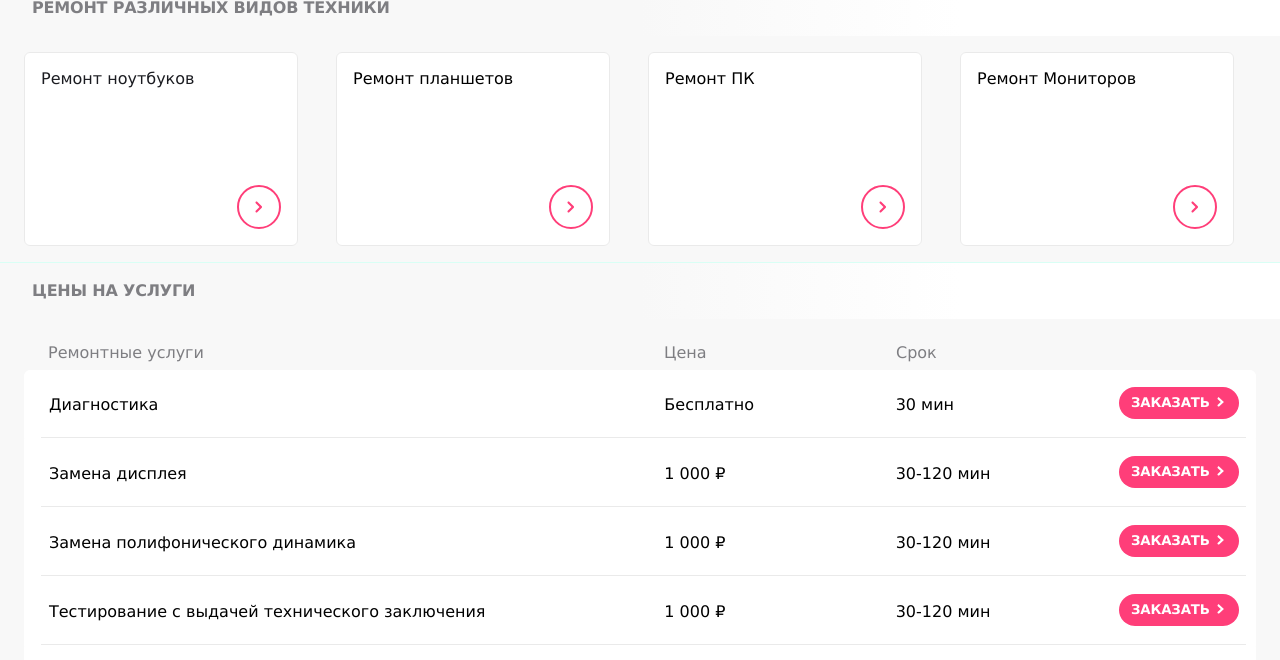
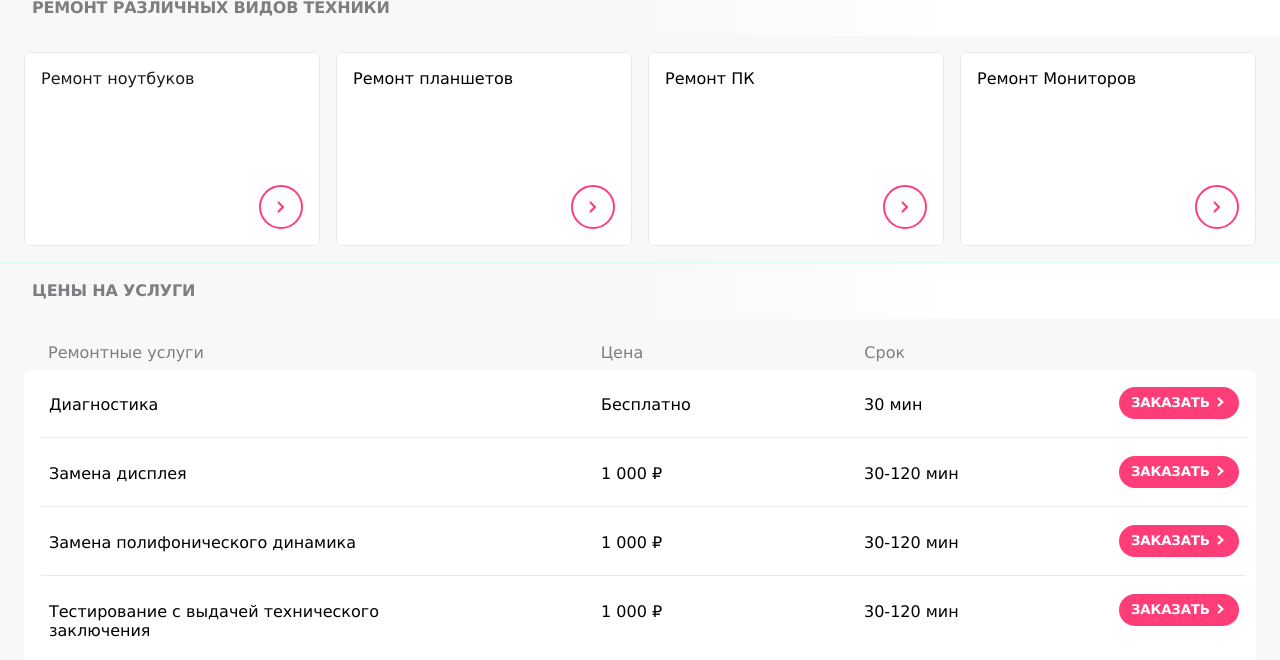
Before and after one commit to qwasiomorph/BlockFinale, a website built with webpack: page src/index.html in a window 1280 px wide. Shown: the part 1042-1702 px from the top of the page. Built offline with nearby package versions, Linux system fonts and the light colour scheme; a web font is replaced by a local one.

Commit message:
refactor cut fix

```diff
--- a/src/scss/block1_3.scss
+++ b/src/scss/block1_3.scss
@@ -13,7 +13,7 @@
         position: relative;
         display: flex;
         justify-content: space-around;
-        width: calc(100px + 2em);
+        // width: calc(100px + 2em);
       }
     }
 
--- a/src/scss/block1_5.scss
+++ b/src/scss/block1_5.scss
@@ -35,7 +35,7 @@
             display: flex;
             justify-content: space-between;
             align-content: center;
-            width: 240px;
+            // width: 240px;
             border: 1px solid $navBefore;
             border-radius: 6px;
             background-color: $white;
@@ -197,10 +197,26 @@
         .brand-list {
           grid-template-columns: 1fr 1fr 1fr 1fr;
           .brand-list__member {
-            min-width: 240px;
+            // width: 240px;
           }
         }
       }
     }
   }
 }
+
+// @media (min-width: 1440px) {
+//   .block1-5 {
+
+//     .main {
+//       .main__swiper {
+//         .brand-list {
+//           grid-template-columns: 1fr 1fr 1fr;
+//           .brand-list__member {
+//             min-width: 240px;
+//           }
+//         }
+//       }
+//     }
+//   }
+// }
--- a/src/scss/modalLeft.scss
+++ b/src/scss/modalLeft.scss
@@ -143,9 +143,11 @@
   }
 }
 
-@media (min-width: 1500px) {
+@media (min-width: 1440px) {
   .modal-left {
+
     .mobile-menu {
+
       position: static;
       transform: translateX(0);
       height: fit-content;
--- a/src/scss/priceList.scss
+++ b/src/scss/priceList.scss
@@ -98,7 +98,7 @@
     padding-right: 0;
   }
   .service__name {
-    width: 500px;
+    width: 405px;
   }
   .service__price {
     width: 116px;
```
